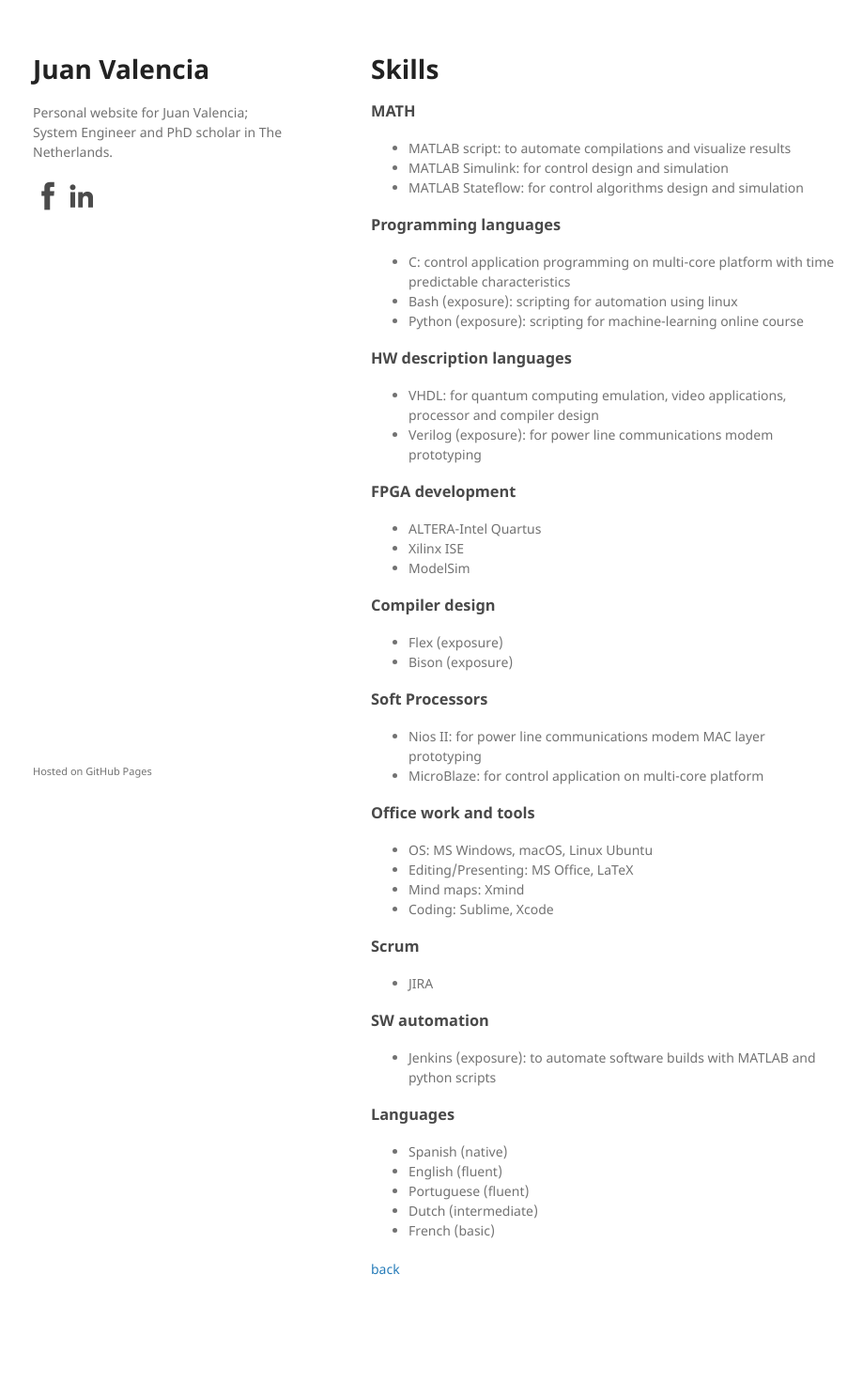
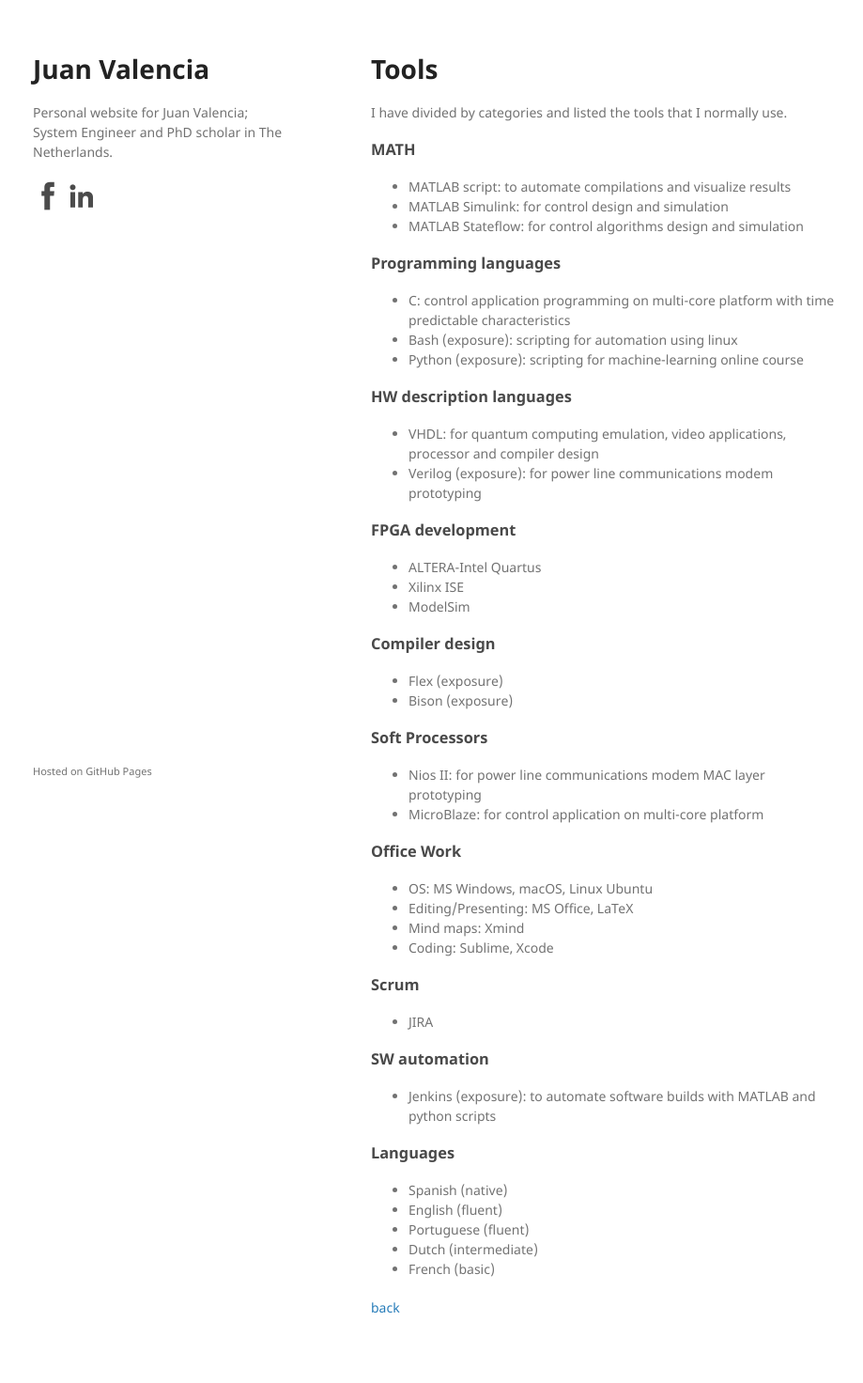
Before and after one commit to juanvalen15/juanvalen15.github.io, a Jekyll site: the page built from skills.md, in a window 1280 px wide. Shown: the whole page at 94% size, without its empty margins (175-1094 px from the left). Built offline with Jekyll 4.4.1, drawn with Linux system fonts in a browser that asks for light colours; our own code applies the rules of GitHub Pages for plain Markdown files; before the commit the page ends 1431 px from its top, so only the background shows below that.

Commit message:
updates
added mathjax script, entry to lego, and text to skills

```diff
--- a/skills.md
+++ b/skills.md
@@ -2,7 +2,8 @@
 layout: default
 ---
 
-# [](#header-1)Skills
+# [](#header-1)Tools
+I have divided by categories and listed the tools that I normally use.
 
 ### MATH
 - MATLAB script: to automate compilations and visualize results
```
Also changed, not shown: other parts of skills.md (+1 -1 lines), _layouts/default.html (+11 -0 lines), lego.md (+2 -0 lines).
